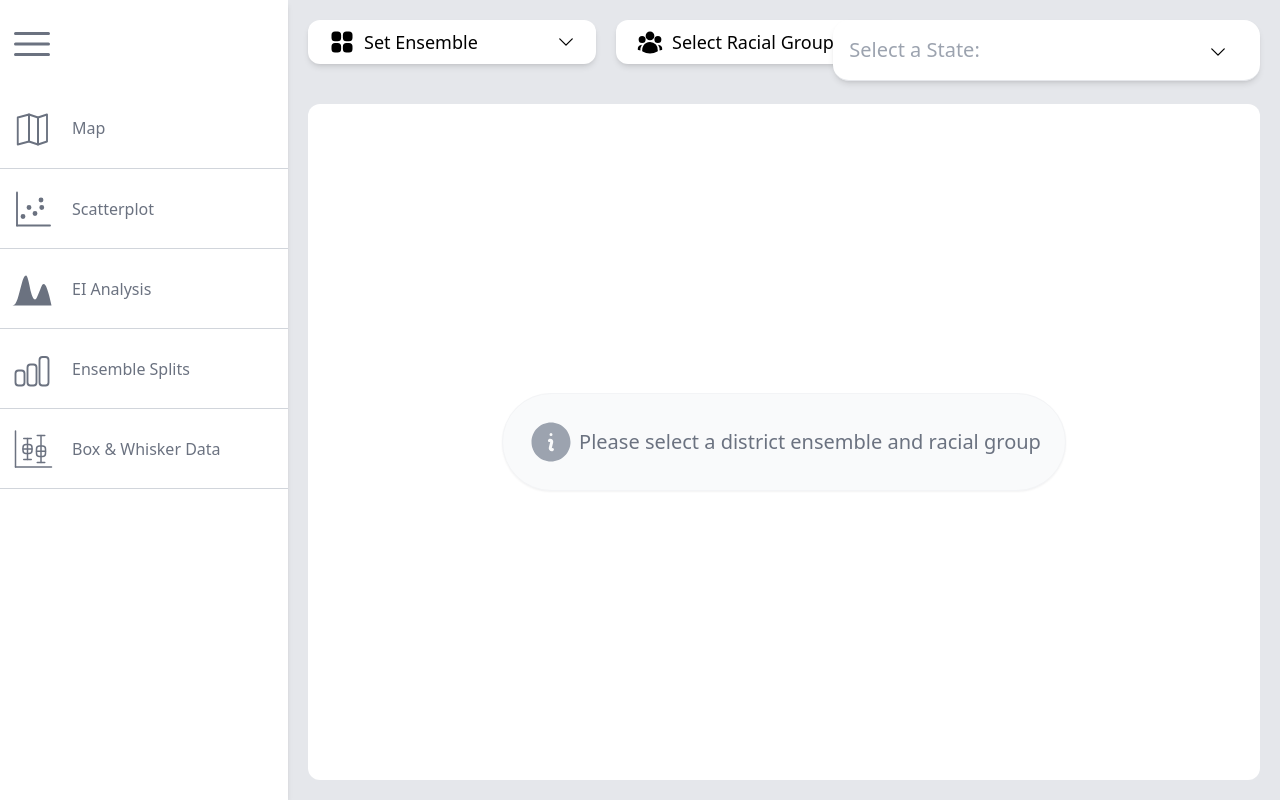
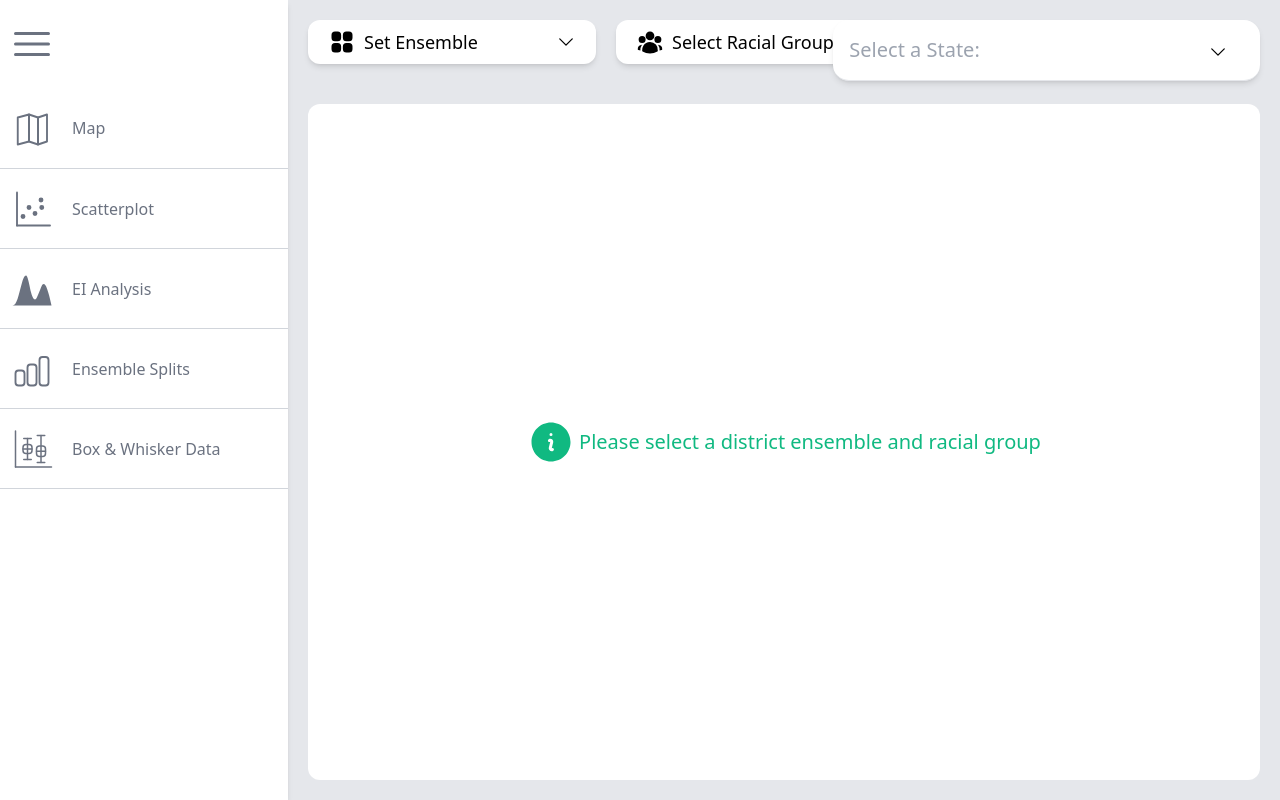
Before and after one commit to CSE416-Rockies/Rockies-VRA-Repeal-Analysis, a React (Vite) app in the folder client/: page /boxWhisker in a window 1280 px wide. Built offline with nearby package versions, Linux system fonts and the light colour scheme.

Commit message:
Moved selectionplaceholder to utils

```diff
--- a/client/src/components/BoxWhisker.jsx
+++ b/client/src/components/BoxWhisker.jsx
@@ -5,6 +5,7 @@ import DropDownMenu from './DropDownMenu';
 import GraphView from './GraphView';
 import GlobalStoreContext from "../store";
 import { Squares2X2Icon, UserGroupIcon, InformationCircleIcon } from "@heroicons/react/24/solid";
+import { SelectionPlaceholder } from '../utils/selectionPlaceholder';
 import Legend from './Legend';
 
 import { ENSEMBLES, RACES, PRESIDENT_CAND_LEGEND } from "../utils/constants"
@@ -22,15 +23,6 @@ export default function BoxWhisker(){
     const [data, setData] = useState(null);
 
     const margin = {top: 20, right: 20, bottom: 60, left: 80}
-
-    const SelectionPlaceholder = ({ message }) => (
-        <div className="flex flex-col w-full items-center justify-center h-full text-gray-500 gap-4">
-            <div className="flex items-center gap-1 p-6 bg-gray-50 rounded-full border border-gray-100 shadow-sm">
-                <InformationCircleIcon className="w-12 h-12 text-gray-400" />
-                <p className="text-xl font-medium">{message}</p>
-            </div>
-        </div>
-    );
 
     // state change
     useEffect(()=>{
--- /dev/null
+++ b/client/src/utils/selectionPlaceholder.jsx
@@ -0,0 +1,11 @@
+import React from "react";
+import { InformationCircleIcon } from "@heroicons/react/24/solid";
+
+export const SelectionPlaceholder = ({ message }) => (
+  <div className="flex flex-col w-full items-center justify-center h-full">
+    <div className="flex items-center gap-1 p-6">
+      <InformationCircleIcon className="w-12 h-12 text-emerald-500" />
+      <p className="text-xl text-emerald-500 font-medium">{message}</p>
+    </div>
+  </div>
+);
```
